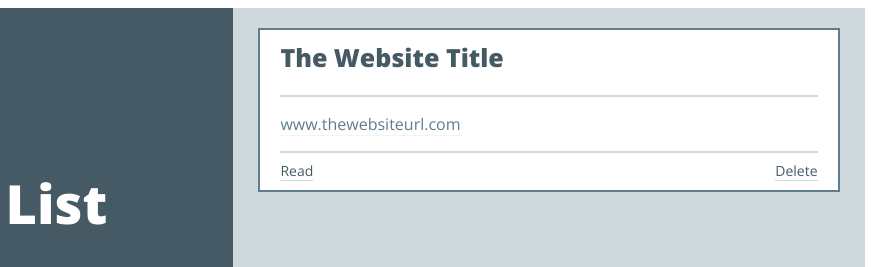
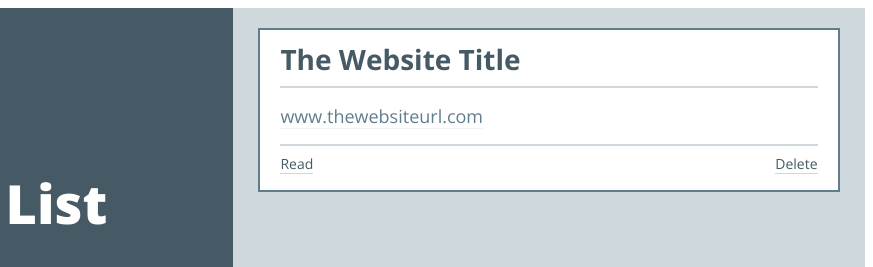
Before and after one commit to LisaBaird/linkedlistLL, a plain HTML site: page index.html in a window 1280 px wide. Shown: the top 267 px of the page, 407-1280 px from the left. Drawn offline with nearby package versions, Linux system fonts and the light colour scheme.

Commit message:
Adjust styling

```diff
--- a/index.html
+++ b/index.html
@@ -1,7 +1,7 @@
 <!DOCTYPE html>
 <html>
   <head>
-    <link href="https://fonts.googleapis.com/css?family=Open+Sans:400,800" rel="stylesheet">
+    <link href="https://fonts.googleapis.com/css?family=Open+Sans:400,700,800" rel="stylesheet">
     <link rel="stylesheet" type="text/css" href="main.css" />
     <meta charset="utf-8">
     <title></title>
--- a/main.css
+++ b/main.css
@@ -79,6 +79,8 @@ button {
   width: 70px;
 }
 
+
+/*CARD SIDE*/
 #card-side {
   width: 50%;
   background-color: #CFD8DC;
@@ -105,10 +107,9 @@ hr {
 }
 
 h2 {
-  margin-top: 10px;
-  color: #455A64;
-  font-size: 25px;
-  font-weight: 800;
+  margin: 10px 0px 0px 0px;
+  font-size: 28px;
+  font-weight: 700;
 }
 
 a {
@@ -116,10 +117,11 @@ a {
 }
 
 #card-url {
-  margin: 0px;
+  font-size: 18px;
   font-weight: 400;
   color: #607D8D;
   border-bottom: 1px solid #F2F4F4;
+  margin: 0px;
 }
 
 #card-url:hover {
```
